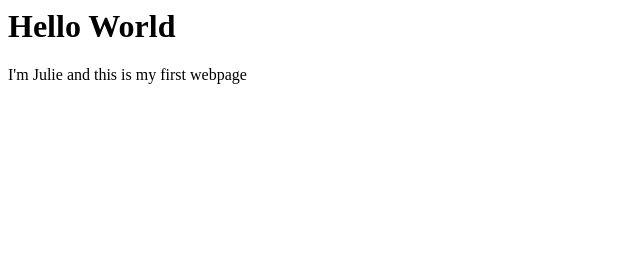
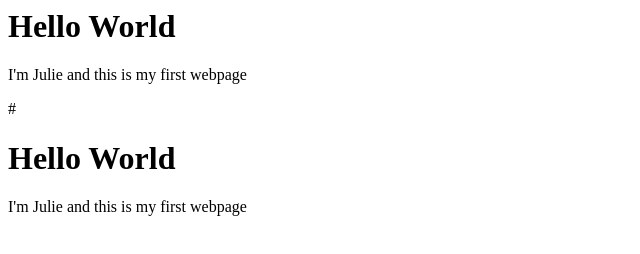
Before and after one commit to julieahlquist/julieahlquist.github.io, a plain HTML site: page index.html in a window 1280 px wide. Shown: the whole page, without its empty margins (0-640 px from the left). Drawn offline with Linux system fonts and the light colour scheme.

Commit message:
<commit index.html>

```diff
--- a/index.html
+++ b/index.html
@@ -1,2 +1,18 @@
 <h1>Hello World</h1>
     <p>I'm Julie and this is my first webpage</p>
+
+    # <index class="html">
+        <!DOCTYPE HTML>
+        <html>
+            <head>
+                <link rel="stylesheet" href="style.css">
+                <meta http-equiv=Content-Type" content="text/html; charset=UTF-8" />
+                <title>My First Webpage</title>
+            </head>
+
+            <body>
+                <h1>Hello World</h1>
+                <p>I'm Julie and this is my first webpage</p>
+            </body>
+            </html>
+    </index>
```
